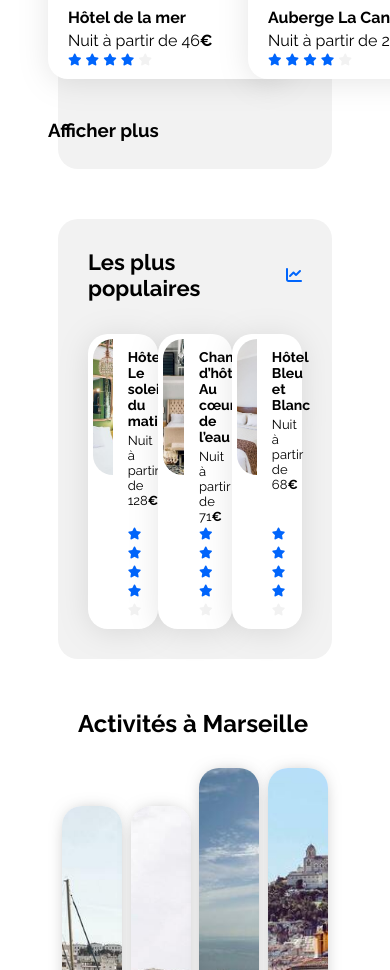
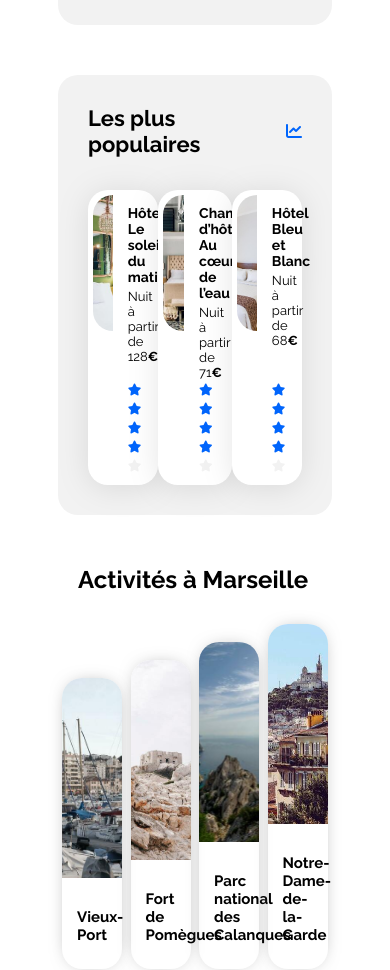
Before and after one commit to Owweane/Booki, a plain HTML site: page index.html in a window 390 px wide. Shown: the part 1030-2000 px from the top of the page. Drawn offline with Linux system fonts and the light colour scheme.

Commit message:
Update style.css

```diff
--- a/css/style.css
+++ b/css/style.css
@@ -172,11 +172,6 @@ button:hover {
     width: 65%;
 }
 
-.hebergements h3 {
-    margin-top: 40px;
-    margin-bottom: -2px;
-}
-
 .hebergements-title {
     display: flex;
     justify-content: flex-start;
@@ -307,6 +302,7 @@ button:hover {
 .activites h3 {
     font-size: 16px;
     font-weight: 600;
+    padding: 15px;
 }
 
 /****** Footer ******/
@@ -379,9 +375,36 @@ ul {
     .populaires-cards .card-subtitle {
         font-size: 13px;
     }
+
+    .hebergements-cards .card {
+        width: 180px;
+    }
+
+    .hebergements-cards img {
+        height: 85px;
+    }
+
+    .hebergements h3 {
+        font-size: 12px;
+    }
+
+    .hebergements-cards .card-subtitle {
+        font-size: 12px;
+    }
+
+    .activites h3 {
+        font-size: 15px;
+        padding-bottom: 10px;
+    }
+
+    .activites img {
+        height: 200px;
+    }
 }
 
 /* Small devices (phones, less than 768px) */
 @media (max-width: 767.98px) {
-    /* ... */
+
+
+
 }
```
